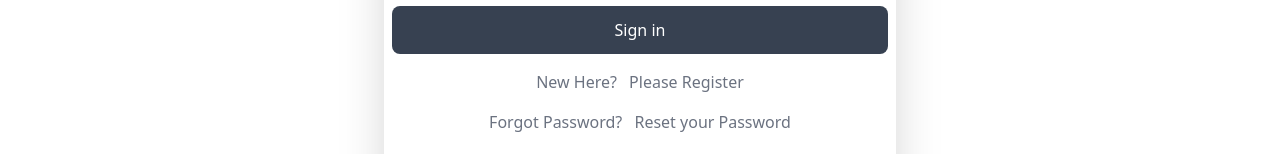
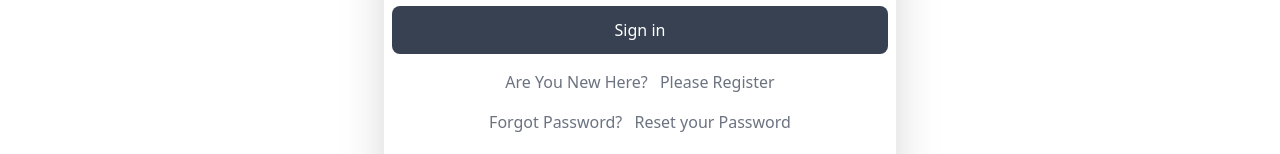
Before and after one commit to OmarFaruqueSabbir/warehouse_management_client, a React (Create React App) app: page /login in a window 1280 px wide. Shown: the part 386-540 px from the top of the page. Built offline with nearby package versions, Linux system fonts and the light colour scheme; no server answers.

Commit message:
Login pages changed a bit

```diff
--- a/src/LogIn/LogIn/LogIn.js
+++ b/src/LogIn/LogIn/LogIn.js
@@ -148,7 +148,7 @@ const LogIn = () => {
                         </button>
 
 
-                        <p className="text-gray-500 hover:text-blue-500" >New Here? <span onClick={gotoRegister} className='text-primary pl-2'>
+                        <p className="text-gray-500 hover:text-blue-500" >Are You New Here? <span onClick={gotoRegister} className='text-primary pl-2'>
                             Please Register</span>  </p>
                         {
                             errorMessage
```
